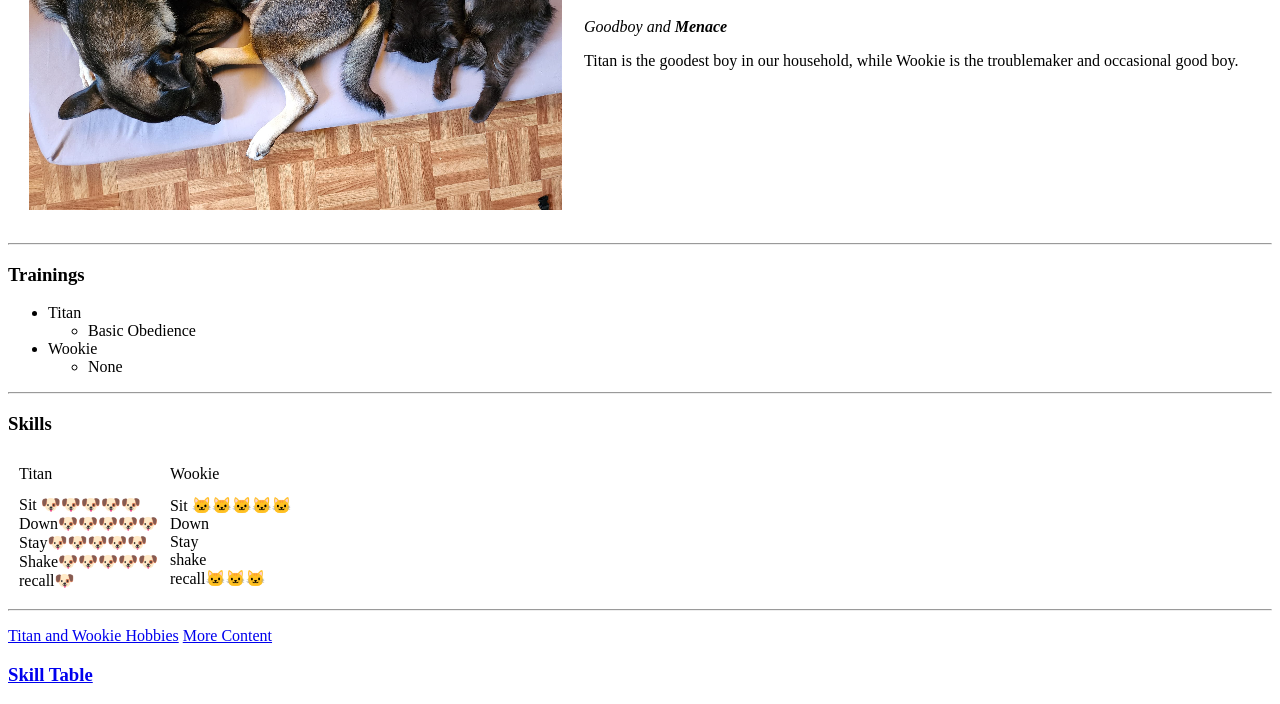
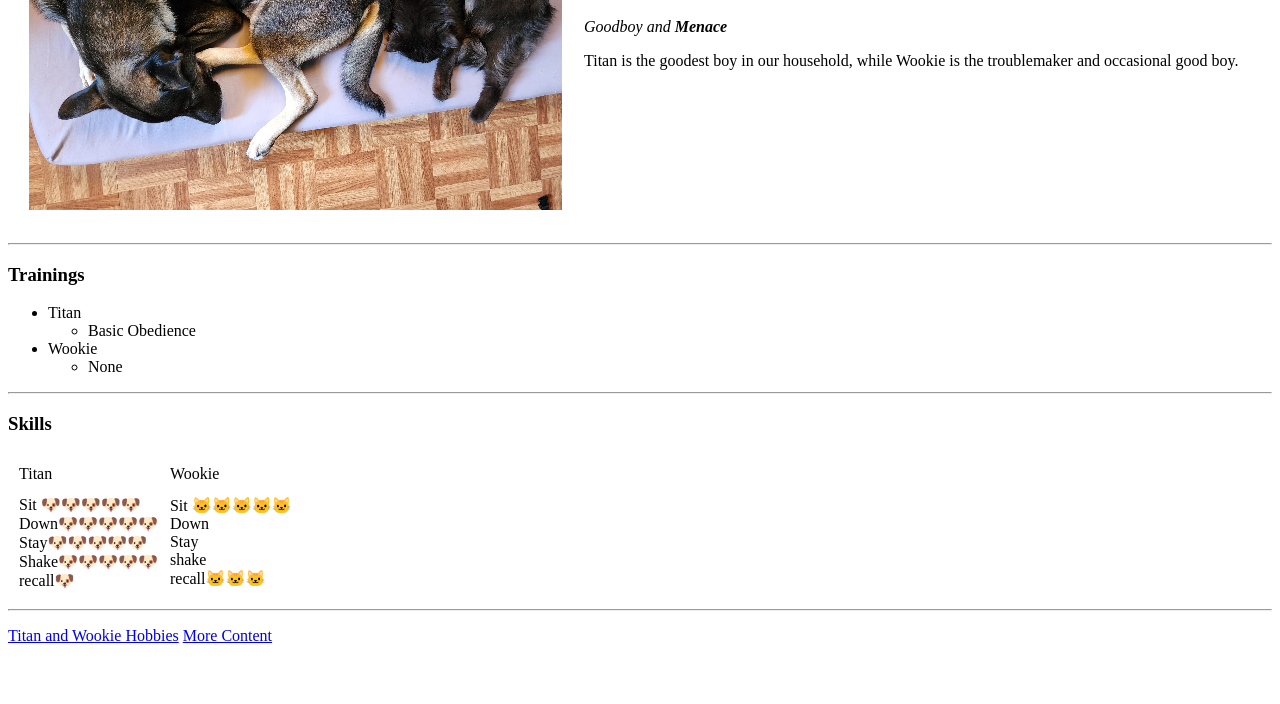
Before and after one commit to AdeptusCodestodes/TW, a plain HTML site: page index.html in a window 1280 px wide. Shown: the part 219-923 px from the top of the page. After the commit the page ends 880 px from the top, so only its background shows below. Drawn offline with Linux system fonts and the light colour scheme.

Commit message:
Update index.html

```diff
--- a/index.html
+++ b/index.html
@@ -46,6 +46,5 @@
 <p>
 <a href="Hobbies.html">Titan and Wookie Hobbies</a>
 <a href="TitanWookieContact.html">More Content</a></p>
-<h3><a href="Tables.html">Skill Table</a></h3>
 </body>
 </html>
```
